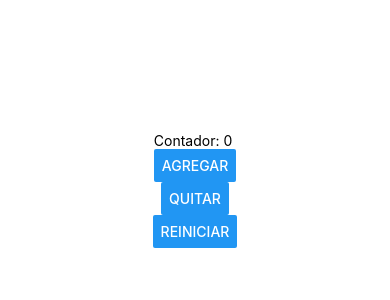
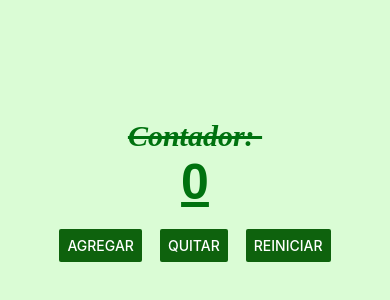
Before and after one commit to YaelAlejandroUrbanoZuniga/PAM214, a React Native app in the folder intro/: screen / in a window 390 px wide. Shown: the part 232-532 px from the top of the page. Built offline with nearby package versions, Linux system fonts and the light colour scheme.

Commit message:
PRÁCTICA 6 - STYLESHEET & FLEX
Práctica donde dimos estilo a nuestra proyecto anterior.

```diff
--- a/intro/App.js
+++ b/intro/App.js
@@ -1,31 +1,13 @@
 //1. IMPORTS: Zona de Importaciones----------------------------------------------------
-import { StatusBar } from 'expo-status-bar';
-import { StyleSheet, Text, View, Button } from 'react-native';
-import React, {useState} from 'react';
+import ContadorScreen from './screens/ContadorScreen.js';
 
 //2. MAIN: Zona de Componentes---------------------------------------------------------
-export default function App() {
-  const[contador, setContador] = useState(0);
+export default function App()
+{
+
   return (
-    <View style={styles.container}>
-      <Text>Contador: {contador} </Text>
-      <Button title= "Agregar" onPress={()=>setContador(contador + 1)}></Button>
-
-      <Button title= "Quitar" onPress={()=>setContador(contador - 1)}></Button>
-
-      <Button title= "Reiniciar" onPress={()=>setContador(0)}></Button>
-
-      <StatusBar style="auto" />
-    </View>
+    <ContadorScreen></ContadorScreen>
   );
 }
 
 //3. STYLES: Zona de Estetica y Posicionamiento----------------------------------------
-const styles = StyleSheet.create({
-  container: {
-    flex: 1,
-    backgroundColor: '#fff',
-    alignItems: 'center',
-    justifyContent: 'center',
-  },
-});
--- /dev/null
+++ b/intro/screens/ContadorScreen.js
@@ -0,0 +1,62 @@
+//1. IMPORTS: Zona de Importaciones----------------------------------------------------
+import { StatusBar } from 'expo-status-bar';
+import { StyleSheet, Text, View, Button } from 'react-native';
+import React, {useState} from 'react';
+
+//2. MAIN: Zona de Componentes---------------------------------------------------------
+export default function ContadorScreen() {
+  const[contador, setContador] = useState(0);
+  return (
+    <View style={styles.container}>
+      <Text style={styles.texto}>Contador: </Text>
+      <Text style={styles.texto2}>{contador}</Text>
+
+      <View style={styles.contenedorBotones}>
+      <Button color= "#0e620dff" title= "Agregar" onPress={()=>setContador(contador + 1)}></Button>
+
+      <Button color= "#0e620dff" title= "Quitar" onPress={()=>setContador(contador - 1)}></Button>
+
+      <Button color= "#0e620dff" title= "Reiniciar" onPress={()=>setContador(0)}></Button>
+      </View>
+
+      <StatusBar style="auto" />
+    </View>
+  );
+}
+
+//3. STYLES: Zona de Estetica y Posicionamiento----------------------------------------
+const styles = StyleSheet.create({
+  container: {
+    flex: 1,
+    backgroundColor: '#dafcd5ff',
+    alignItems: 'center',
+    justifyContent: 'center',
+  },
+
+  texto:
+  {
+    color:'#00720fff',
+    fontSize: 30,
+    fontFamily: 'Times New Roman',
+    fontWeight: 'bold',
+    fontStyle:'italic',
+    textDecorationLine: 'line-through'
+  },
+
+  texto2:
+  {
+    color:'#00720fff',
+    fontSize: 50,
+    fontFamily: 'Arial',
+    fontWeight: '888',
+    textDecorationLine: 'underline'
+  },
+
+  contenedorBotones:
+  {
+    marginTop: 18,
+    flexDirection: 'row',
+    gap: 18,
+  },
+
+});
```
